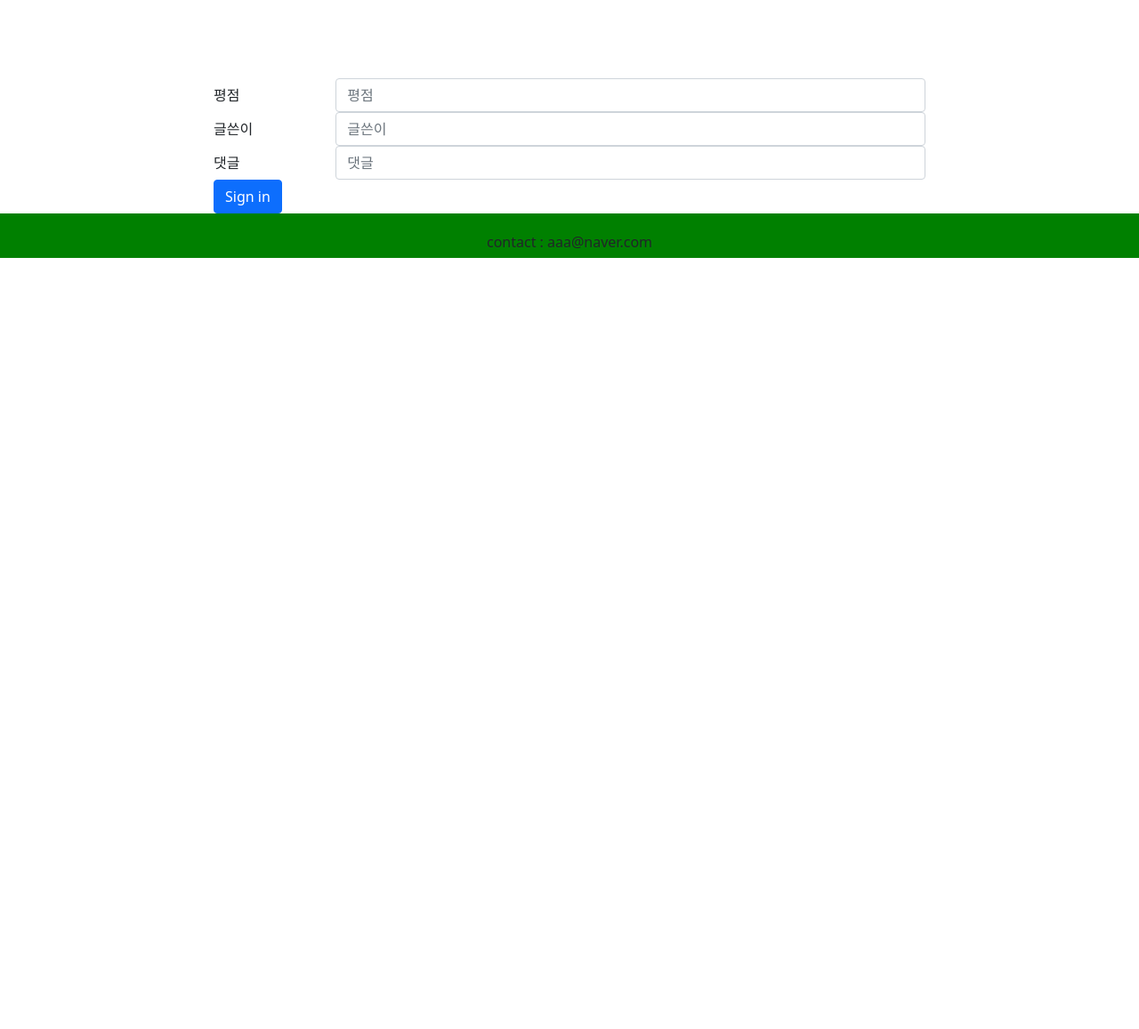
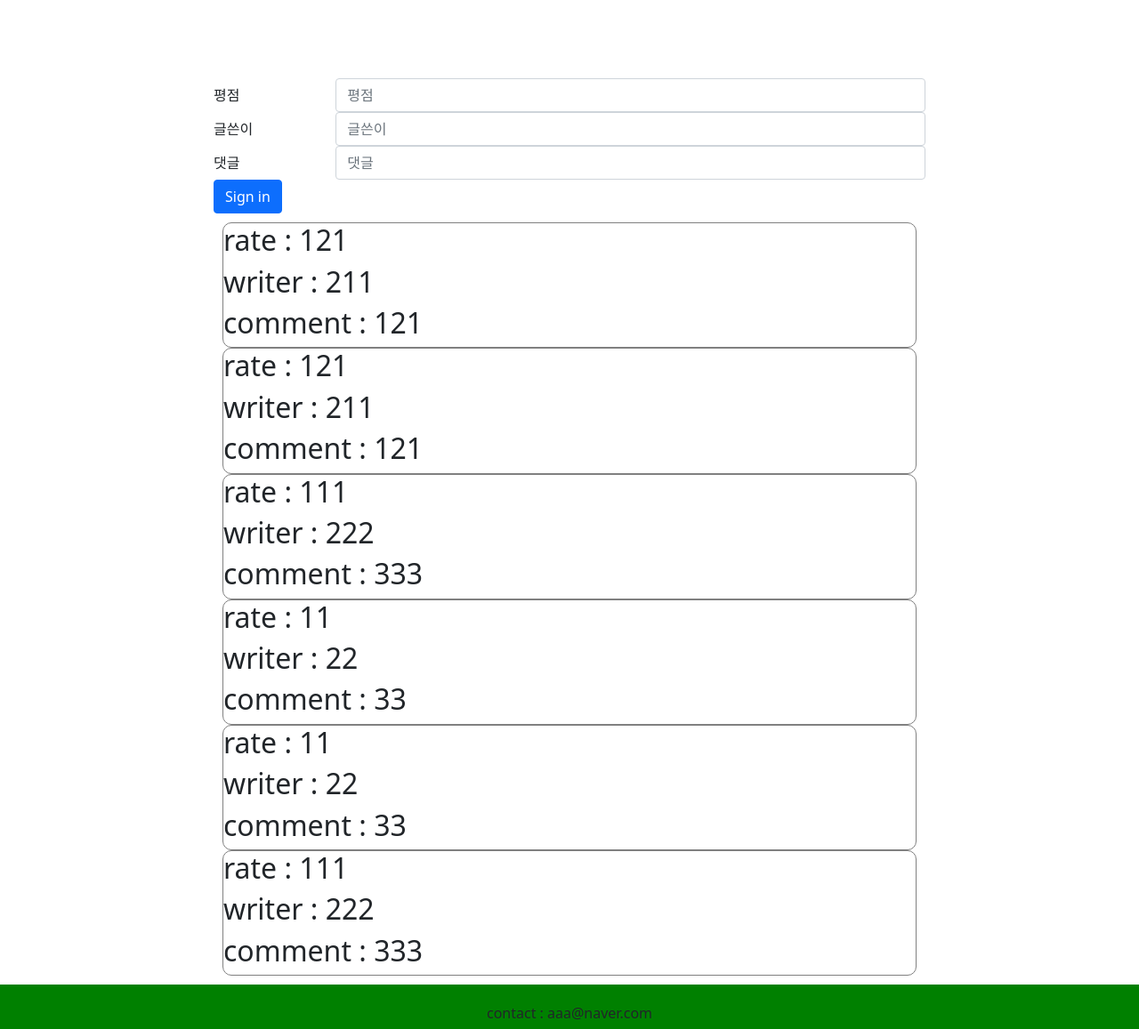
Before and after one commit to zalpheein/inflearn_clone, a Django app: page /lecture_list/1/ in a window 1280 px wide. Shown: the part 1887-3044 px from the top of the page at 89% size. Before the commit the page ends 2177 px from the top, so only its background shows below. Run offline with Django 3.2, Linux system fonts and the light colour scheme; data comes from the database, SQL or seed files in the repository; both versions use the stored data as it was after the commit; some libraries are stand-ins or nearby versions.

Commit message:
댓글 보이기 기능 구현..... 다음은 댓글 삭제 기능 구현

```diff
--- a/inflearn_clone_prj/inflearn_lecture/templates/inflearn_lecture/home_list.html
+++ b/inflearn_clone_prj/inflearn_lecture/templates/inflearn_lecture/home_list.html
@@ -14,10 +14,7 @@
                                 <h3>{{ text.title}}</h3>
                             </div>
                             </a>
-
-
                     </div>
-
                 </div>
         {% endfor %}
     </div>
--- a/inflearn_clone_prj/inflearn_lecture/templates/inflearn_lecture/lecture_list_info.html
+++ b/inflearn_clone_prj/inflearn_lecture/templates/inflearn_lecture/lecture_list_info.html
@@ -46,6 +46,16 @@
         </form>
     </div>
 
+    <div style="width: 800px; margin: auto; padding: 10px;">
+        {% for comment in comments %}
+            <div style="border: 1px solid gray; border-radius: 10px;">
+                <h2>rate : {{ comment.rate }}</h2>
+                <h2>writer : {{ comment.writer }}</h2>
+                <h2>comment : {{ comment.comment }}</h2>
+            </div>
+        {% endfor %}
+    </div>
+
 
 
 
--- a/inflearn_clone_prj/inflearn_lecture/views.py
+++ b/inflearn_clone_prj/inflearn_lecture/views.py
@@ -27,6 +27,13 @@ def lecture_list_info(request, pk):
     board_contents = get_object_or_404(myText, pk=pk)
     print("lecture_list_info() : ", board_contents)
 
+    comments = Comment.objects.filter(lecture=board_contents)
+    print('Comments : ', comments)
+
+    if request.user.is_authenticated:
+        print('이게 뭘까?')
+        print(request.user.username)
+
     if request.method == "POST":
         rate = request.POST['rate']
         writer = request.POST['writer']
@@ -40,7 +47,8 @@ def lecture_list_info(request, pk):
         return redirect('/lecture_list/' + str(pk))
 
     return render(request, 'inflearn_lecture/lecture_list_info.html', {
-        'board_contents': board_contents
+        'board_contents': board_contents,
+        'comments': comments,
     })
 
 
```
Also changed, not shown: inflearn_clone_prj/db.sqlite3.
